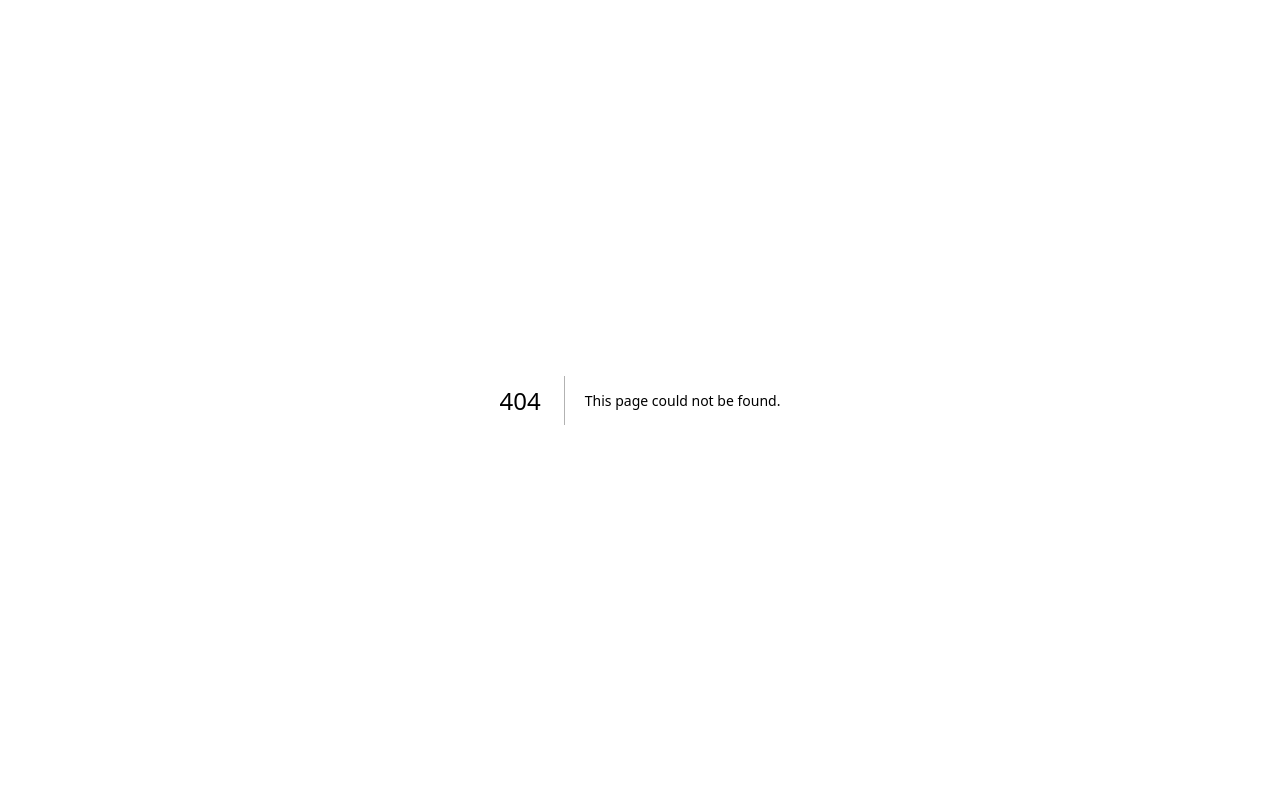
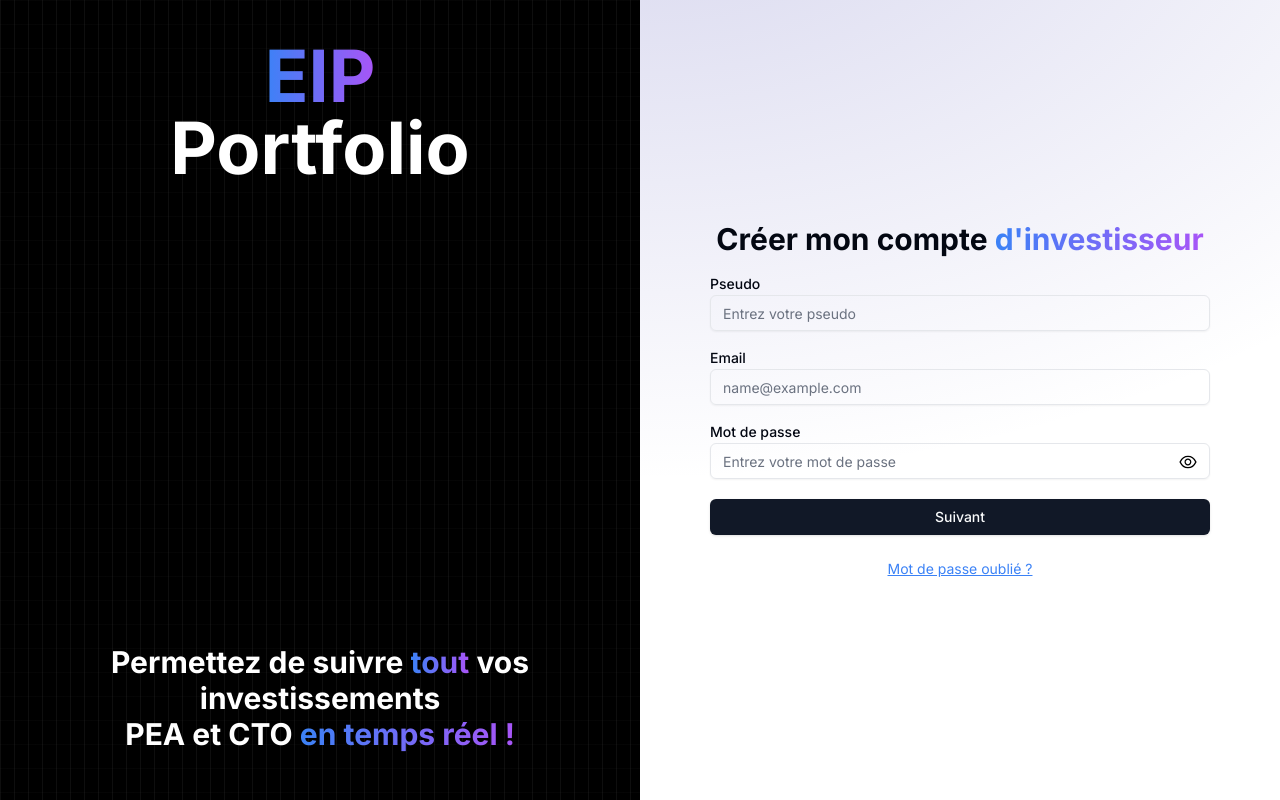
Before and after one commit to EtiamSani/PortfolioMonitor-Front-end, a Next.js app: page /signup-portfolio-owner in a window 1280 px wide. Before the commit this address had no page. Built offline with nearby package versions, Linux system fonts and the light colour scheme.

Commit message:
portfolio owner sigup forms

```diff
--- /dev/null
+++ b/app/signup-portfolio-owner/page.tsx
@@ -0,0 +1,14 @@
+import OwnerSignUpForm from '@/components/ownerSignUpForm/OwnerSignUpForm'
+import React from 'react'
+
+const page = () => {
+  return (
+    <main>
+        <div className="absolute top-0 z-[-2] h-screen w-screen bg-white bg-[radial-gradient(ellipse_80%_80%_at_50%_-20%,rgba(120,119,198,0.3),rgba(255,255,255,0))]">
+            <OwnerSignUpForm/>
+        </div>
+    </main>
+  )
+}
+
+export default page
--- /dev/null
+++ b/components/ownerSignUpForm/OwnerSignUpForm.tsx
@@ -0,0 +1,177 @@
+"use client"
+import React, { useState } from 'react'
+import { ReloadIcon } from "@radix-ui/react-icons"
+  import { Input } from "@/components/ui/input"
+  import { Label } from "@/components/ui/label"
+  import { Button } from '../ui/button'
+import Link from 'next/link'
+import { AiOutlineEye, AiOutlineEyeInvisible } from 'react-icons/ai';
+
+const OwnerSignUpForm = () => {
+    const [isLoading, setIsLoading] = useState<boolean>(false)
+    const [showPassword, setShowPassword] = useState<boolean>(false);
+    const [showSecondForm, setShowSecondForm] = useState(false);
+    const [showThirdForm, setShowThirdForm] = useState(false);
+
+    const [numberOfInputsToShow, setNumberOfInputsToShow] = useState<number>(0);
+    const [selectedButton, setSelectedButton] = useState<number>(0);
+
+  async function onSubmit(event: React.SyntheticEvent) {
+    event.preventDefault()
+    setIsLoading(true)
+
+    setTimeout(() => {
+      setIsLoading(false);
+      if (!showSecondForm) {
+        setShowSecondForm(true);
+    } else if (!showThirdForm) {
+        setShowThirdForm(true);
+    }
+    }, 3000)
+  }
+
+  async function handleSecondFormSubmit(event: React.SyntheticEvent) {
+    event.preventDefault();
+    setIsLoading(true);
+
+    setTimeout(() => {
+        setIsLoading(false);
+        setShowThirdForm(true);
+    }, 3000);
+}
+
+    return (
+        <div className='grid lg:grid-cols-2 justify-items-center mt-[300px] md:mt-[300px] sm:mt-[300px] lg:mt-0'>
+            <div className='bg-black w-full hidden lg:block lg:h-screen'>
+              <div className="relative h-full w-full bg-black">
+                <div className="absolute bottom-0 left-0 right-0 top-0 bg-[linear-gradient(to_right,#4f4f4f2e_1px,transparent_1px),linear-gradient(to_bottom,#8080800a_1px,transparent_1px)] bg-[size:14px_24px]">
+                  <h1 className='text-white grid justify-items-center text-7xl font-bold text-center mt-10'><span className="bg-gradient-to-r from-blue-500 to-purple-500 text-transparent bg-clip-text">EIP </span> Portfolio</h1>
+                </div>
+                <div className="absolute left-0 right-0 bottom-12 text-center text-white">
+                  <h2 className='text-3xl font-bold'>Permettez de suivre <span className="bg-gradient-to-r from-blue-500 to-purple-500 text-transparent bg-clip-text">tout</span> vos investissements <br/> PEA et CTO <span className="bg-gradient-to-r from-blue-500 to-purple-500 text-transparent bg-clip-text">en temps réel ! </span></h2>
+                </div>
+              <div className="absolute left-0 right-0 top-[-10%] rounded-full bg-[radial-gradient(circle_400px_at_50%_300px,#fbfbfb36,#000)]">
+              </div>
+              </div>
+            </div>
+            {!showSecondForm && !showThirdForm && (
+        <div className="grid gap-6 lg:w-[500px] m-auto">
+          <form onSubmit={onSubmit}>
+            <div className="grid gap-5">
+            <h2 className='font-bold text-3xl m-auto'>Créer mon compte <span className="bg-gradient-to-r from-blue-500 to-purple-500 text-transparent bg-clip-text">d'investisseur</span></h2>
+              <div className="grid gap-1">
+              <Label htmlFor="pseudo">Pseudo</Label>
+              <Input
+                id="pseudo"
+                placeholder="Entrez votre pseudo"
+                type="text"
+                autoCapitalize="none"
+                autoComplete="off"
+                autoCorrect="off"
+                disabled={isLoading}
+              />
+            </div>
+            <div className="grid gap-1">
+              <Label htmlFor="email">Email</Label>
+              <Input
+                id="email"
+                placeholder="name@example.com"
+                type="email"
+                autoCapitalize="none"
+                autoComplete="email"
+                autoCorrect="off"
+                disabled={isLoading}
+              />
+            </div>
+            <div className="relative grid gap-1">
+              <Label htmlFor="password">Mot de passe</Label>
+              <Input
+                id="password"
+                placeholder="Entrez votre mot de passe"
+                type={showPassword ? 'text' : 'password'}
+                autoCapitalize="none"
+                autoComplete="new-password"
+                autoCorrect="off"
+                disabled={isLoading}
+              />
+              <button
+                type="button"
+                onClick={() => setShowPassword(!showPassword)}
+                className="absolute inset-y-0 right-0 flex items-center pr-3 focus:outline-none"
+              >
+                {showPassword ? <AiOutlineEyeInvisible className="h-5 w-5 mt-5 text-black" /> : <AiOutlineEye className="h-5 w-5 text-black mt-5" />}
+              </button>
+            </div>
+              <Button disabled={isLoading}>
+                {isLoading && (
+                  <ReloadIcon className="mr-2 h-4 w-4 animate-spin" />
+                )}
+                Suivant
+              </Button>
+            </div>
+          </form>
+          <Link href="/mot-de-passe-oublie" className="text-blue-500 underline m-auto text-sm">Mot de passe oublié ?</Link>
+        </div>
+         )}
+         {showSecondForm && !showThirdForm && (
+             <div className="grid gap-6 lg:w-[500px] m-auto">
+                    <h2 className='font-bold text-3xl m-auto'>Combien de portefeuille souhaitez-vous créer ? </h2>
+                    {/* Deuxième formulaire avec 4 boutons numérotés */}
+                    <div className="grid gap-4 grid-cols-4">
+                        {[1, 2, 3, 4].map((number) => (
+                             <Button variant="secondary" className={selectedButton === number ? 'bg-gradient-to-r from-blue-500 to-purple-500' : ''} key={number} onClick={() => {
+                                    setNumberOfInputsToShow(number);
+                                    setSelectedButton(number);
+                            }}>
+                                {number}
+                            </Button>
+                        ))}
+                    </div>
+                    <Button onClick={handleSecondFormSubmit} disabled={isLoading}>
+                        {isLoading && (
+                            <ReloadIcon className="mr-2 h-4 w-4 animate-spin" />
+                        )}
+                        Suivant
+                    </Button>
+                    {/* Lien vers le formulaire précédent */}
+                    <Link href="/" className="text-blue-500 underline m-auto text-sm">Retour au formulaire précédent</Link>
+                </div>
+            )}
+            {showThirdForm && (
+                <div className="grid gap-6 lg:w-[500px] m-auto">
+                    {/* Troisième formulaire ou contenu */}
+                    <h2 className='font-bold text-3xl m-auto'>Pour finir, créez vos portefeuilles ! </h2>
+                    {/* Vos éléments de formulaire ou contenu supplémentaire ici */}
+                    <div className="grid gap-1">
+                    {[...Array(numberOfInputsToShow)].map((_, index) => (
+                                <div key={index}>
+                                    <Label htmlFor={`input-${index}`}>Portefeuille {index + 1}</Label>
+                                    <div className='grid grid-cols-2'>
+                                    <Input
+                                        id={`input-${index}`}
+                                        placeholder={'Entrez le nom'}
+                                        type="text"
+                                        autoCapitalize="none"
+                                        autoComplete="off"
+                                        autoCorrect="off"
+                                        disabled={isLoading}
+                                    />
+                                    <Button type="submit">Créer le portefeuille</Button>
+                                    </div>
+                        </div>
+                    ))}
+                </div>
+                <Button onClick={handleSecondFormSubmit} disabled={isLoading}>
+                        {isLoading && (
+                            <ReloadIcon className="mr-2 h-4 w-4 animate-spin" />
+                        )}
+                        Accèder mes portefeuilles
+                    </Button>
+                    <Link href="/" className="text-blue-500 underline m-auto text-sm">Retour au formulaire précédent</Link>
+                </div>
+            )}
+        </div>
+      )
+}
+
+export default OwnerSignUpForm
```
